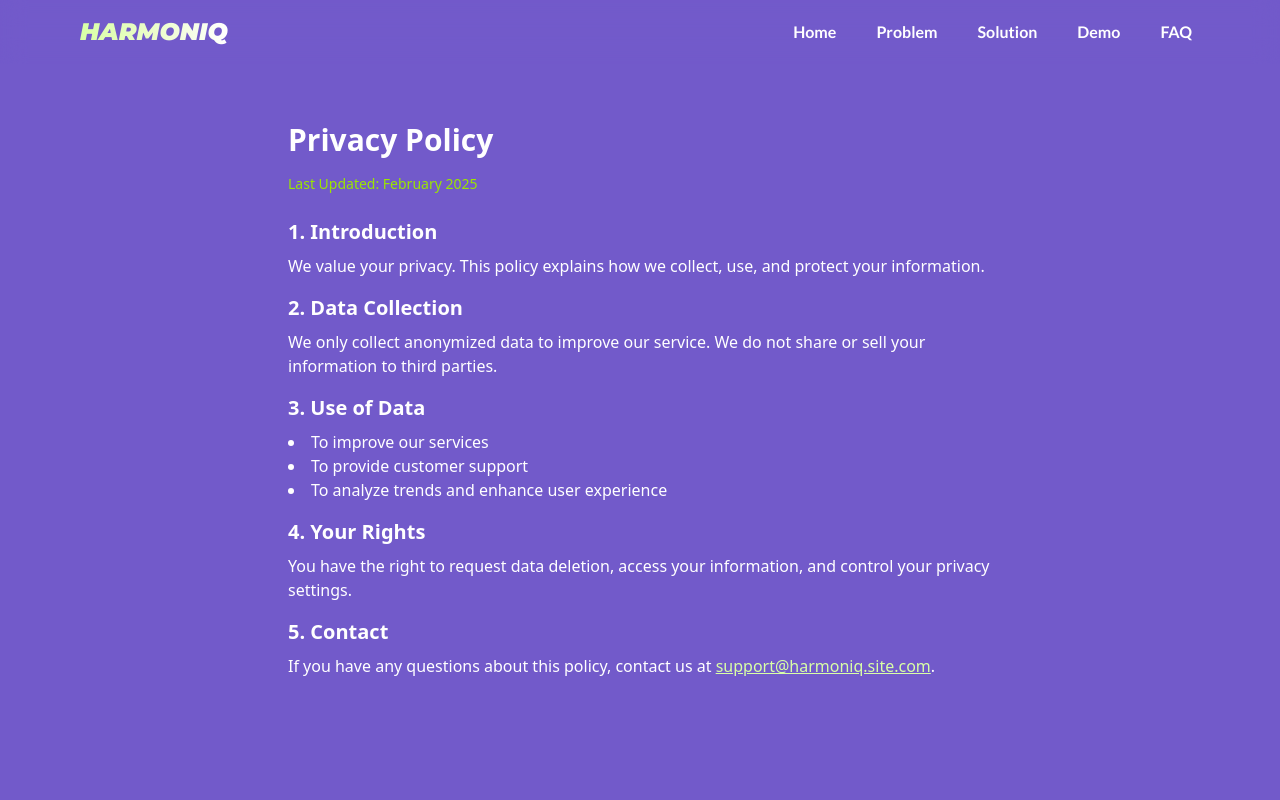
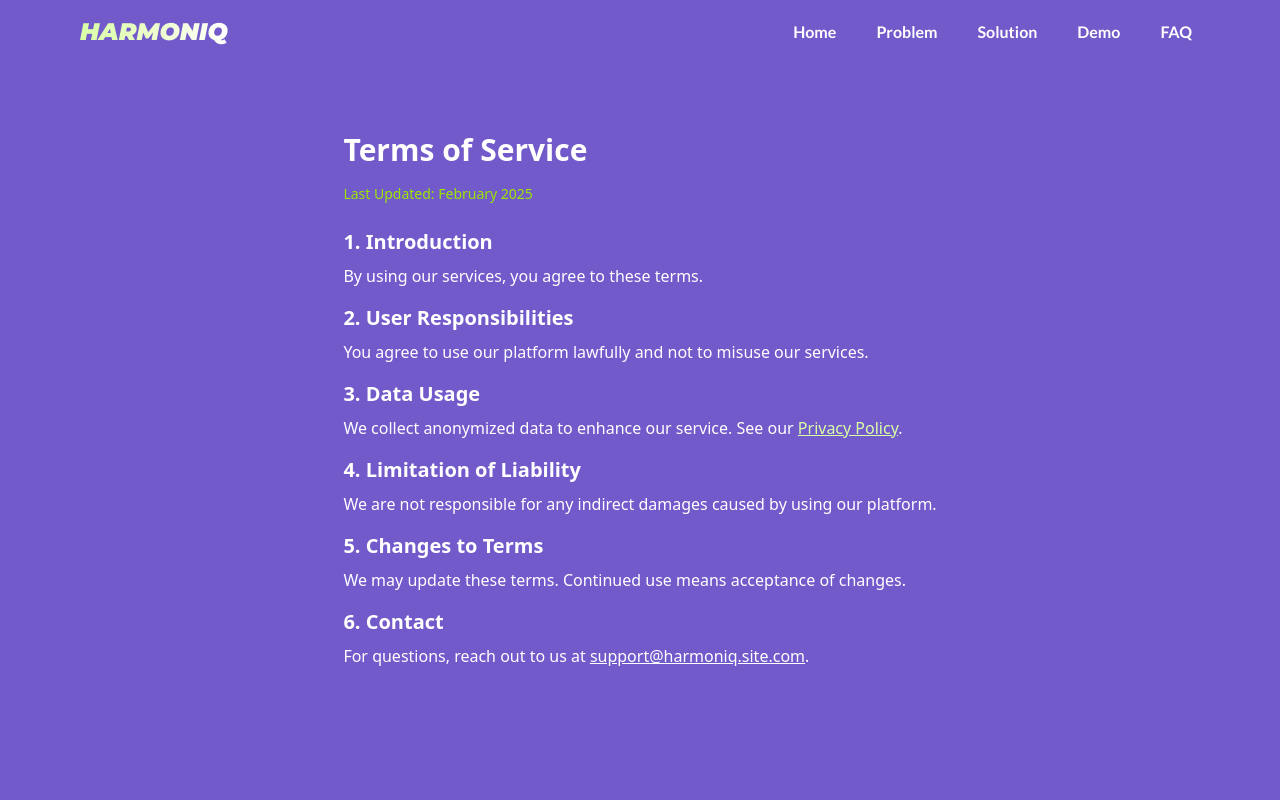
Before and after one commit to Poltergeistz/HarmoniQ, a SvelteKit app: page /terms in a window 1280 px wide. Shown: the top 800 px of the page. Built offline with nearby package versions, Linux system fonts and the light colour scheme.

Commit message:
fix: Privacy & Terms copy

```diff
--- a/src/routes/privacy/+page.svelte
+++ b/src/routes/privacy/+page.svelte
@@ -5,7 +5,8 @@
 
 <Nav />
 
-<section class="p-12 text-white bg-primary">
+<section class="bg-primary flex min-h-screen items-center justify-center py-12">
+	<div class="mx-auto max-w-3xl px-4 sm:px-6 lg:px-8">
 		<h1 class="mb-4 text-3xl font-bold text-white">Privacy Policy</h1>
 		<p class="mb-6 text-sm text-lime-400">Last Updated: February 2025</p>
 
@@ -16,12 +17,12 @@
 
 		<h2 class="mb-2 text-xl font-semibold text-white">2. Data Collection</h2>
 		<p class="mb-4 text-white">
-		We only collect anonymized data to improve our service. We do not share or sell your information
-		to third parties.
+			We only collect anonymized data to improve our service. We do not share or sell your
+			information to third parties.
 		</p>
 
 		<h2 class="mb-2 text-xl font-semibold text-white">3. Use of Data</h2>
-	<ul class="mb-4 text-white list-inside list-disc">
+		<ul class="mb-4 list-inside list-disc text-white">
 			<li>To improve our services</li>
 			<li>To provide customer support</li>
 			<li>To analyze trends and enhance user experience</li>
@@ -34,12 +35,13 @@
 		</p>
 
 		<h2 class="mb-2 text-xl font-semibold text-white">5. Contact</h2>
-	<p>
+		<p class="text-white">
 			If you have any questions about this policy, contact us at <a
 				href="mailto:support@harmoniq.site.com"
 				class="text-accent underline">support@harmoniq.site.com</a
 			>.
 		</p>
+	</div>
 </section>
 
 <Footer />
--- a/src/routes/terms/+page.svelte
+++ b/src/routes/terms/+page.svelte
@@ -5,39 +5,40 @@
 
 <Nav />
 
-<section class="min-h-screen flex items-center justify-center bg-primary py-12">
-	<div class="max-w-3xl mx-auto px-4 sm:px-6 lg:px-8">
-		<h1 class="mb-4 text-white text-3xl font-bold">Privacy Policy</h1>
+<section class="bg-primary flex min-h-screen items-center justify-center py-12">
+	<div class="mx-auto max-w-3xl px-4 sm:px-6 lg:px-8">
+		<h1 class="mb-4 text-3xl font-bold text-white">Terms of Service</h1>
 		<p class="mb-6 text-sm text-lime-400">Last Updated: February 2025</p>
 
 		<h2 class="mb-2 text-xl font-semibold text-white">1. Introduction</h2>
+		<p class="mb-4 text-white">By using our services, you agree to these terms.</p>
+
+		<h2 class="mb-2 text-xl font-semibold text-white">2. User Responsibilities</h2>
 		<p class="mb-4 text-white">
-			We value your privacy. This policy explains how we collect, use, and protect your information.
+			You agree to use our platform lawfully and not to misuse our services.
 		</p>
 
-		<h2 class="mb-2 text-xl font-semibold text-white">2. Data Collection</h2>
+		<h2 class="mb-2 text-xl font-semibold text-white">3. Data Usage</h2>
 		<p class="mb-4 text-white">
-			We only collect anonymized data to improve our service. We do not share or sell your information
-			to third parties.
+			We collect anonymized data to enhance our service. See our
+			<a href="/privacy" class="text-accent underline">Privacy Policy</a>.
 		</p>
 
-		<h2 class="mb-2 text-xl font-semibold text-white">3. Use of Data</h2>
-		<ul class="mb-4 list-inside list-disc text-white">
-			<li>To improve our services</li>
-			<li>To provide customer support</li>
-			<li>To analyze trends and enhance user experience</li>
-		</ul>
-
-		<h2 class="mb-2 text-xl font-semibold text-white">4. Your Rights</h2>
+		<h2 class="mb-2 text-xl font-semibold text-white">4. Limitation of Liability</h2>
 		<p class="mb-4 text-white">
-			You have the right to request data deletion, access your information, and control your privacy
-			settings.
+			We are not responsible for any indirect damages caused by using our platform.
 		</p>
 
-		<h2 class="mb-2 text-xl font-semibold text-white">5. Contact</h2>
+		<h2 class="mb-2 text-xl font-semibold text-white">5. Changes to Terms</h2>
+		<p class="mb-4 text-white">
+			We may update these terms. Continued use means acceptance of changes.
+		</p>
+
+		<h2 class="mb-2 text-xl font-semibold text-white">6. Contact</h2>
 		<p class="text-white">
-			If you have any questions about this policy, contact us at
-			<a href="mailto:support@harmoniq.site.com" class="text-accent underline">support@harmoniq.site.com</a>.
+			For questions, reach out to us at
+			<a href="mailto:support@example.com" class="text-white underline">support@harmoniq.site.com</a
+			>.
 		</p>
 	</div>
 </section>
```
Lines whose indentation alone changed are shown as unchanged.
